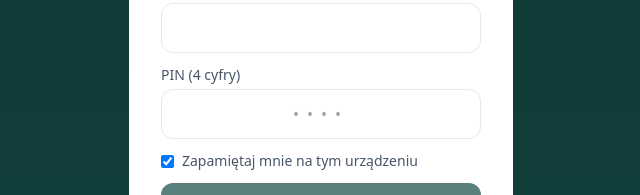
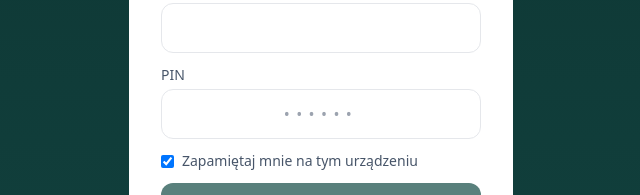
Before and after one commit to szewczykmarcin12-coder/rex-cloud-app, a React (Vite) app: page / in a window 1280 px wide. Shown: the part 373-568 px from the top of the page, without its empty margins (319-959 px from the left). Built offline with nearby package versions, Linux system fonts and the light colour scheme.

Commit message:
Add files via upload

```diff
--- a/src/main.jsx
+++ b/src/main.jsx
@@ -137,6 +137,7 @@ const LoginScreen = ({ onLogin }) => {
         if (r.account.mustChange) { setAcc(r.account); setStartowe(haslo); setStep('newpass'); }
         else {
           const u = toUser(r.account);
+          try { if (window.PasswordCredential && navigator.credentials) { navigator.credentials.store(new window.PasswordCredential({ id: login.trim(), password: haslo, name: u.display })); } } catch {}
           if (zapamietaj) saveToStorage('rex_creds', { login: login.trim(), haslo, imie: u.display }); else { try { localStorage.removeItem('rex_creds'); } catch {} }
           saveToStorage('rex_user', u); onLogin(u);
         }
@@ -145,7 +146,7 @@ const LoginScreen = ({ onLogin }) => {
     setLoading(false);
   };
   const savePass = async () => {
-    if (!/^\d{4}$/.test(np1)) { setError('PIN musi mieć 4 cyfry'); return; }
+    if (!/^\d{4,8}$/.test(np1)) { setError('PIN musi mieć 4–8 cyfr'); return; }
     if (np1 !== np2) { setError('PIN-y nie są takie same'); return; }
     setLoading(true); setError('');
     try {
@@ -173,8 +174,8 @@ const LoginScreen = ({ onLogin }) => {
             <p className="text-center text-sm text-slate-500 mb-6">{zapisane ? `Zalogujesz się jako ${zapisane.imie || zapisane.login}` : 'Podaj login i PIN otrzymany od menedżera'}</p>
             {error && <div className="bg-red-50 text-red-600 p-3 rounded-lg mb-4 text-sm">{error}</div>}
             <div className="space-y-3">
-              <div><label className="block text-sm text-slate-600 mb-1">Login</label><input value={login} onChange={(e) => setLogin(e.target.value)} className="w-full px-4 py-3 rounded-xl border font-mono focus:outline-none" disabled={loading} autoFocus={!zapisane} /></div>
-              <div><label className="block text-sm text-slate-600 mb-1">PIN (4 cyfry)</label><input type="password" inputMode="numeric" maxLength={4} value={haslo} onChange={(e) => setHaslo(e.target.value.replace(/\D/g, ''))} onKeyDown={(e) => e.key === 'Enter' && submit()} className="w-full px-4 py-3 rounded-xl border tracking-[0.5em] text-center focus:outline-none" placeholder="••••" disabled={loading} /></div>
+              <div><label className="block text-sm text-slate-600 mb-1">Login</label><input name="username" id="username" autoComplete="username" value={login} onChange={(e) => setLogin(e.target.value)} className="w-full px-4 py-3 rounded-xl border font-mono focus:outline-none" disabled={loading} autoFocus={!zapisane} /></div>
+              <div><label className="block text-sm text-slate-600 mb-1">PIN</label><input type="password" name="password" id="current-password" autoComplete="current-password" inputMode="numeric" maxLength={8} value={haslo} onChange={(e) => setHaslo(e.target.value.replace(/\D/g, ''))} onKeyDown={(e) => e.key === 'Enter' && submit()} className="w-full px-4 py-3 rounded-xl border tracking-[0.4em] text-center focus:outline-none" placeholder="••••••" disabled={loading} /></div>
               <label className="flex items-center gap-2 text-sm text-slate-600"><input type="checkbox" checked={zapamietaj} onChange={(e) => setZapamietaj(e.target.checked)} />Zapamiętaj mnie na tym urządzeniu</label>
               <button onClick={submit} disabled={loading} className="w-full text-white font-semibold py-3 rounded-xl" style={{backgroundColor: loading ? colors.primary.light : colors.primary.medium}}>{loading ? 'Sprawdzam...' : 'Zaloguj'}</button>
               {zapisane && <button onClick={zapomnij} disabled={loading} className="w-full text-sm py-2 rounded-xl" style={{color: colors.primary.medium}}>To nie ja — wyczyść zapisane dane</button>}
@@ -182,11 +183,11 @@ const LoginScreen = ({ onLogin }) => {
             <p className="text-xs text-slate-400 text-center mt-4">Konto zakłada kierownik / ASM</p>
           </>) : (<>
             <div className="flex items-center justify-center gap-2 mb-2"><Lock size={20} style={{color: colors.primary.medium}} /><h2 className="text-2xl font-semibold">Ustaw nowy PIN</h2></div>
-            <p className="text-center text-sm text-slate-500 mb-6">Pierwsze logowanie — zmień PIN startowy na własny (4 cyfry).</p>
+            <p className="text-center text-sm text-slate-500 mb-6">Pierwsze logowanie — zmień PIN startowy na własny (4–8 cyfr).</p>
             {error && <div className="bg-red-50 text-red-600 p-3 rounded-lg mb-4 text-sm">{error}</div>}
             <div className="space-y-3">
-              <div><label className="block text-sm text-slate-600 mb-1">Nowy PIN (4 cyfry)</label><input type="password" inputMode="numeric" maxLength={4} value={np1} onChange={(e) => setNp1(e.target.value.replace(/\D/g, ''))} className="w-full px-4 py-3 rounded-xl border tracking-[0.5em] text-center" placeholder="••••" disabled={loading} autoFocus /></div>
-              <div><label className="block text-sm text-slate-600 mb-1">Powtórz PIN</label><input type="password" inputMode="numeric" maxLength={4} value={np2} onChange={(e) => setNp2(e.target.value.replace(/\D/g, ''))} onKeyDown={(e) => e.key === 'Enter' && savePass()} className="w-full px-4 py-3 rounded-xl border tracking-[0.5em] text-center" placeholder="••••" disabled={loading} /></div>
+              <div><label className="block text-sm text-slate-600 mb-1">Nowy PIN (4–8 cyfr)</label><input type="password" autoComplete="new-password" inputMode="numeric" maxLength={8} value={np1} onChange={(e) => setNp1(e.target.value.replace(/\D/g, ''))} className="w-full px-4 py-3 rounded-xl border tracking-[0.5em] text-center" placeholder="••••" disabled={loading} autoFocus /></div>
+              <div><label className="block text-sm text-slate-600 mb-1">Powtórz PIN</label><input type="password" autoComplete="new-password" inputMode="numeric" maxLength={8} value={np2} onChange={(e) => setNp2(e.target.value.replace(/\D/g, ''))} onKeyDown={(e) => e.key === 'Enter' && savePass()} className="w-full px-4 py-3 rounded-xl border tracking-[0.5em] text-center" placeholder="••••" disabled={loading} /></div>
               <button onClick={savePass} disabled={loading} className="w-full text-white font-semibold py-3 rounded-xl" style={{backgroundColor: loading ? colors.primary.light : colors.primary.medium}}>{loading ? 'Zapisuję...' : 'Zapisz i wejdź'}</button>
             </div>
           </>)}
```
